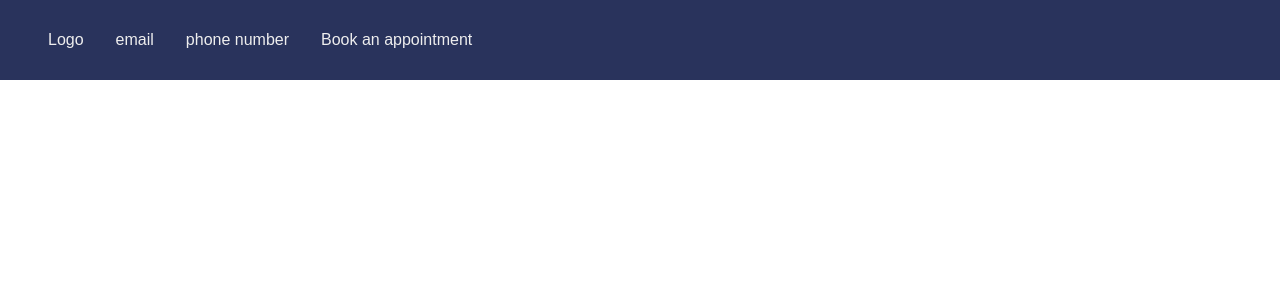
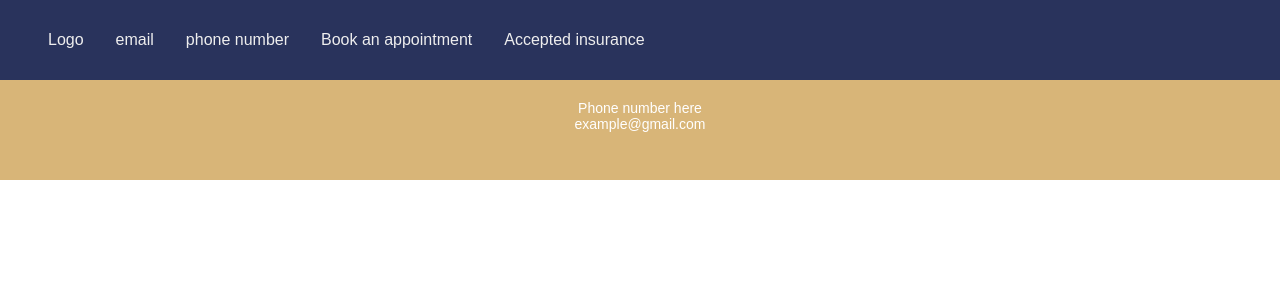
Before and after one commit to StrBoll/TampaBayMentalHealth, a React (Create React App) app: page /checkinsurance in a window 1280 px wide. Shown: the top 300 px of the page. Built offline with nearby package versions, Linux system fonts and the light colour scheme.

Commit message:
added check insurance button

```diff
--- a/package.json
+++ b/package.json
@@ -15,6 +15,8 @@
     "react-icons": "^5.0.1",
     "react-router-dom": "^6.22.3",
     "react-scripts": "5.0.1",
+    "react-tsparticles": "^2.12.2",
+    "tsparticles": "^3.3.0",
     "web-vitals": "^2.1.4"
   },
   "scripts": {
--- a/src/App.js
+++ b/src/App.js
@@ -3,6 +3,7 @@ import { BrowserRouter as Router, Route, Routes } from 'react-router-dom';
 import './App.css';
 import Header from './Header';
 import Bottom from './bottom.js';
+import Checkinsurance from './Checkinsurance.jsx';
 import ImageOverlay from './ImageOverlay.jsx';
 import SearchableList from './list.js';
 import image1 from './images/image1.jpg';
@@ -36,6 +37,7 @@ function App() {
         <Navbar />
         <Routes>
           <Route path="/bookapt" element={<Bookapt />} />
+          <Route path="/checkinsurance" element={<Checkinsurance />} />
           <Route path="/" element={
             <React.Fragment>
               <div>
--- /dev/null
+++ b/src/Checkinsurance.jsx
@@ -0,0 +1,35 @@
+import React from 'react';
+
+const Checkinsurance = () => {
+  return (
+    <bottom style={styles.bottom}>
+      <div style={styles.container}>
+      <p style={styles.text}>Phone number here</p>
+      <p style={styles.text}>example@gmail.com</p>
+      </div>
+    </bottom>
+  );
+};
+
+
+const styles = {
+    bottom: {
+      backgroundColor: '#d8b578',
+      color: '#fff',
+      textAlign: 'center',
+      padding: '20px 0',
+      width: '100%',
+      bottom: 0,
+      height: 100,
+      left: 0,
+    },
+    container: {
+      maxWidth: '550px',
+      margin: '0 auto',
+    },
+    text: {
+      fontSize: '14px',
+    },
+  };
+
+export default Checkinsurance;
--- a/src/navbar.js
+++ b/src/navbar.js
@@ -20,6 +20,7 @@ function Navbar() {
             <h>phone number</h>
         </div>
         <a href="/bookapt" class="book-appointment-btn">Book an appointment</a>
+        <a href="/checkinsurance" class="checkinsurance-btn">Accepted insurance</a>
         <button className="nav-btn nav-close-btn" onClick={showNavbar}>
             <FaTimes />
         </button>
```
Also changed, not shown: 1 other file (tests, documents, lock files or other folders).
